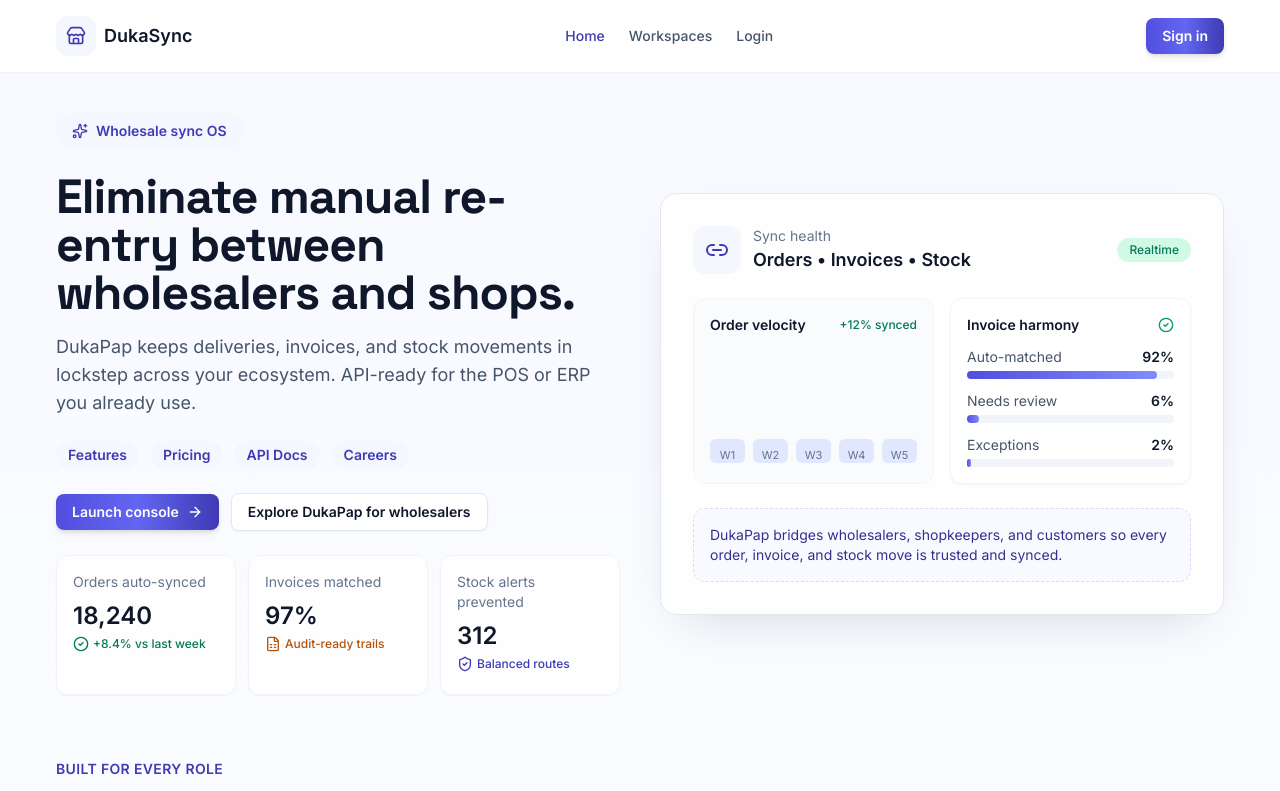
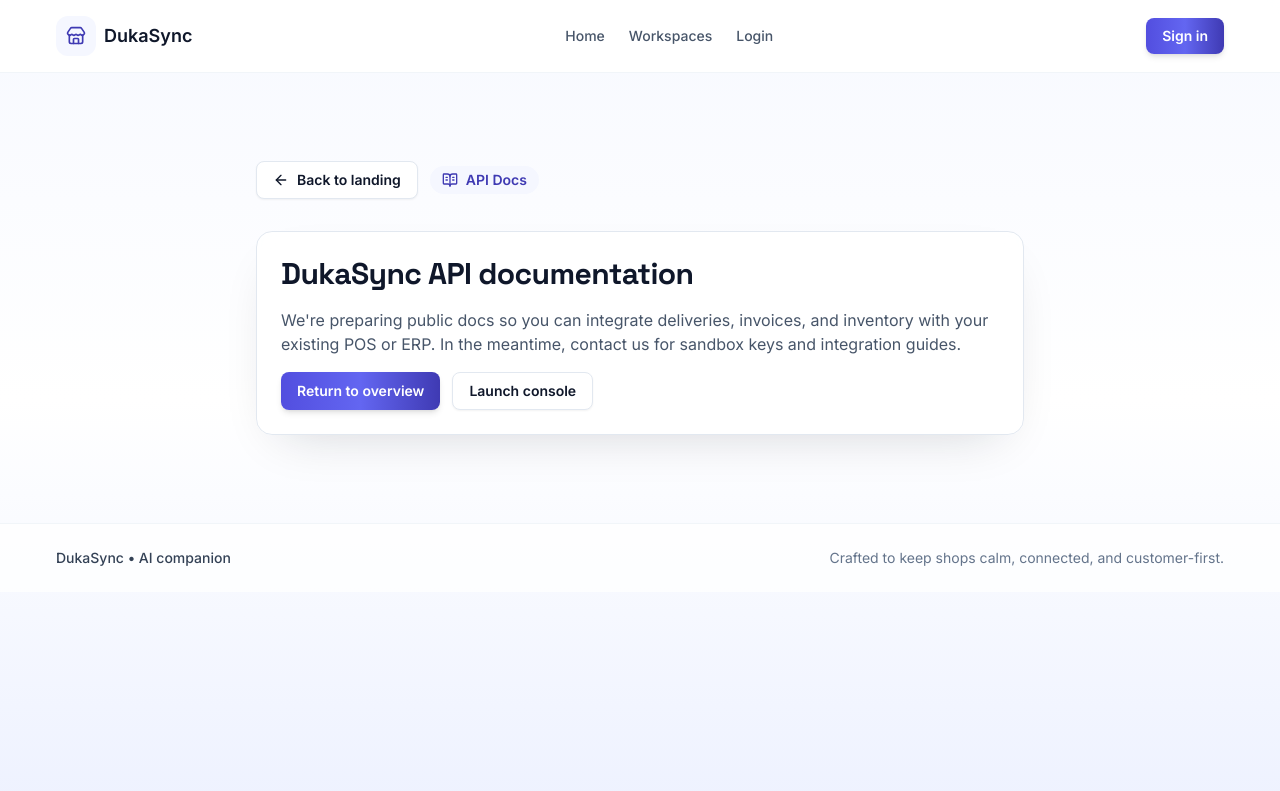
Before and after one commit to eliasndungu/DukaSync, a React (Vite) app in the folder web/: page /docs in a window 1280 px wide. Before the commit this address led to /. Shown: the top 791 px of the page. Built offline with nearby package versions, Linux system fonts and the light colour scheme; no server answers.

Commit message:
add docs and careers routes and pages
Co-authored-by: eliasndungu <95965430+eliasndungu@users.noreply.github.com>

```diff
--- /dev/null
+++ b/web/src/pages/public/CareersPage.tsx
@@ -0,0 +1,39 @@
+import { ArrowLeft, Briefcase } from 'lucide-react'
+import { useNavigate } from 'react-router-dom'
+
+const CareersPage = () => {
+  const navigate = useNavigate()
+
+  return (
+    <div className="mx-auto max-w-3xl space-y-8 py-12">
+      <div className="flex items-center gap-3">
+        <button type="button" onClick={() => navigate('/')} className="btn-secondary">
+          <ArrowLeft className="h-4 w-4" />
+          Back to landing
+        </button>
+        <div className="inline-flex items-center gap-2 rounded-full bg-indigo-50 px-3 py-1 text-sm font-semibold text-brand-700">
+          <Briefcase className="h-4 w-4" />
+          Careers
+        </div>
+      </div>
+
+      <div className="card space-y-4 p-6">
+        <h1 className="text-3xl font-bold text-slate-900">Join the DukaSync team</h1>
+        <p className="text-slate-600">
+          We&apos;re building the rails for wholesalers, shops, and customers to stay in sync. Share your profile and the
+          problems you want to solve, and we&apos;ll reach out when roles open.
+        </p>
+        <div className="flex flex-wrap gap-3">
+          <button type="button" onClick={() => navigate('/#careers')} className="btn-primary">
+            Return to overview
+          </button>
+          <button type="button" onClick={() => navigate('/login')} className="btn-secondary">
+            Launch console
+          </button>
+        </div>
+      </div>
+    </div>
+  )
+}
+
+export default CareersPage
--- /dev/null
+++ b/web/src/pages/public/DocsPage.tsx
@@ -0,0 +1,39 @@
+import { ArrowLeft, BookOpenText } from 'lucide-react'
+import { useNavigate } from 'react-router-dom'
+
+const DocsPage = () => {
+  const navigate = useNavigate()
+
+  return (
+    <div className="mx-auto max-w-3xl space-y-8 py-12">
+      <div className="flex items-center gap-3">
+        <button type="button" onClick={() => navigate('/')} className="btn-secondary">
+          <ArrowLeft className="h-4 w-4" />
+          Back to landing
+        </button>
+        <div className="inline-flex items-center gap-2 rounded-full bg-brand-50 px-3 py-1 text-sm font-semibold text-brand-700">
+          <BookOpenText className="h-4 w-4" />
+          API Docs
+        </div>
+      </div>
+
+      <div className="card space-y-4 p-6">
+        <h1 className="text-3xl font-bold text-slate-900">DukaSync API documentation</h1>
+        <p className="text-slate-600">
+          We&apos;re preparing public docs so you can integrate deliveries, invoices, and inventory with your existing
+          POS or ERP. In the meantime, contact us for sandbox keys and integration guides.
+        </p>
+        <div className="flex flex-wrap gap-3">
+          <button type="button" onClick={() => navigate('/#docs')} className="btn-primary">
+            Return to overview
+          </button>
+          <button type="button" onClick={() => navigate('/login')} className="btn-secondary">
+            Launch console
+          </button>
+        </div>
+      </div>
+    </div>
+  )
+}
+
+export default DocsPage
--- a/web/src/pages/public/LandingPage.tsx
+++ b/web/src/pages/public/LandingPage.tsx
@@ -101,11 +101,6 @@ const LandingPage: React.FC = () => {
 
   const handleScrollToWholesalers = () => {
     wholesalersRef.current?.scrollIntoView({ behavior: 'smooth', block: 'start' })
-  }
-
-  const scrollToSection = (sectionId: string) => {
-    const target = document.getElementById(sectionId)
-    target?.scrollIntoView({ behavior: 'smooth', block: 'start' })
   }
 
   const handleSubmit = async (event: FormEvent<HTMLFormElement>) => {
@@ -521,7 +516,7 @@ const LandingPage: React.FC = () => {
             Use signed webhooks and sandbox keys to test before you go live.
           </p>
           <div className="flex flex-wrap items-center gap-3">
-            <button type="button" onClick={() => scrollToSection('docs')} className="btn-primary">
+            <button type="button" onClick={() => navigate('/docs')} className="btn-primary">
               View API docs
               <ArrowRight className="h-4 w-4" />
             </button>
@@ -565,11 +560,11 @@ const LandingPage: React.FC = () => {
             infrastructure. Join us to ship experiences that keep wholesalers, shops, and customers moving.
           </p>
           <div className="flex flex-wrap items-center gap-3">
-            <button type="button" onClick={() => scrollToSection('careers')} className="btn-primary">
+            <button type="button" onClick={() => navigate('/careers')} className="btn-primary">
               See open roles
               <ArrowRight className="h-4 w-4" />
             </button>
-            <button type="button" onClick={() => scrollToSection('docs')} className="btn-secondary">
+            <button type="button" onClick={() => navigate('/docs')} className="btn-secondary">
               Explore platform
             </button>
           </div>
--- a/web/src/routes/AppRoutes.tsx
+++ b/web/src/routes/AppRoutes.tsx
@@ -9,6 +9,8 @@ import CustomerDashboard from '@/pages/dashboards/CustomerDashboard'
 import Register from '@/pages/auth/SignupPage'
 import ForgotPassword from '@/pages/auth/ForgotPasswordPage'
 import Unauthorized from '@/pages/public/Unauthorized'
+import DocsPage from '@/pages/public/DocsPage'
+import CareersPage from '@/pages/public/CareersPage'
 import ProtectedRoute from '@/routes/ProtectedRoute'
 
 const AppRoutes = () => (
@@ -17,6 +19,8 @@ const AppRoutes = () => (
     <Route path="/login" element={<LoginPage />} />
     <Route path="/register" element={<Register />} />
     <Route path="/forgot-password" element={<ForgotPassword />} />
+    <Route path="/docs" element={<DocsPage />} />
+    <Route path="/careers" element={<CareersPage />} />
     <Route
       path="/dashboard"
       element={
```
